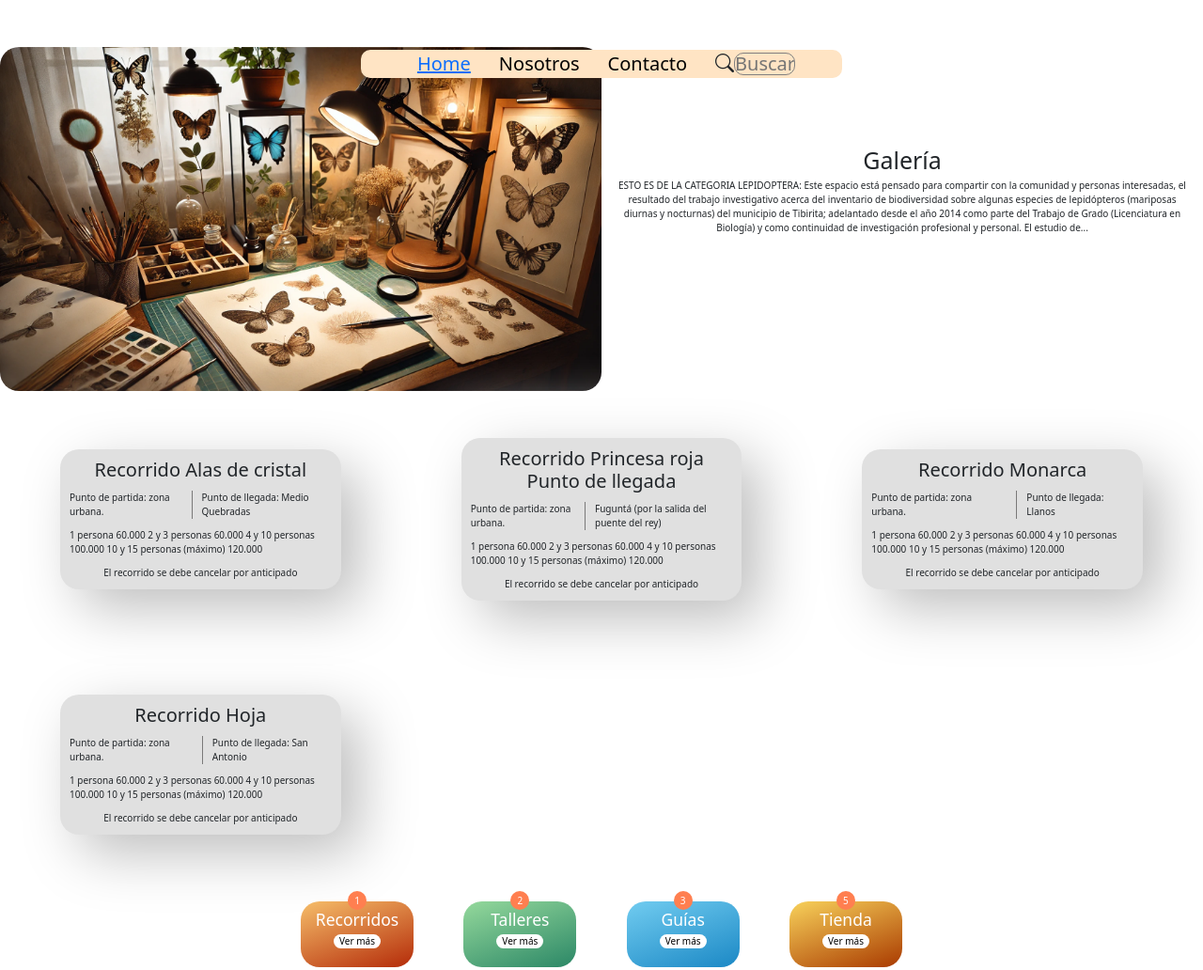
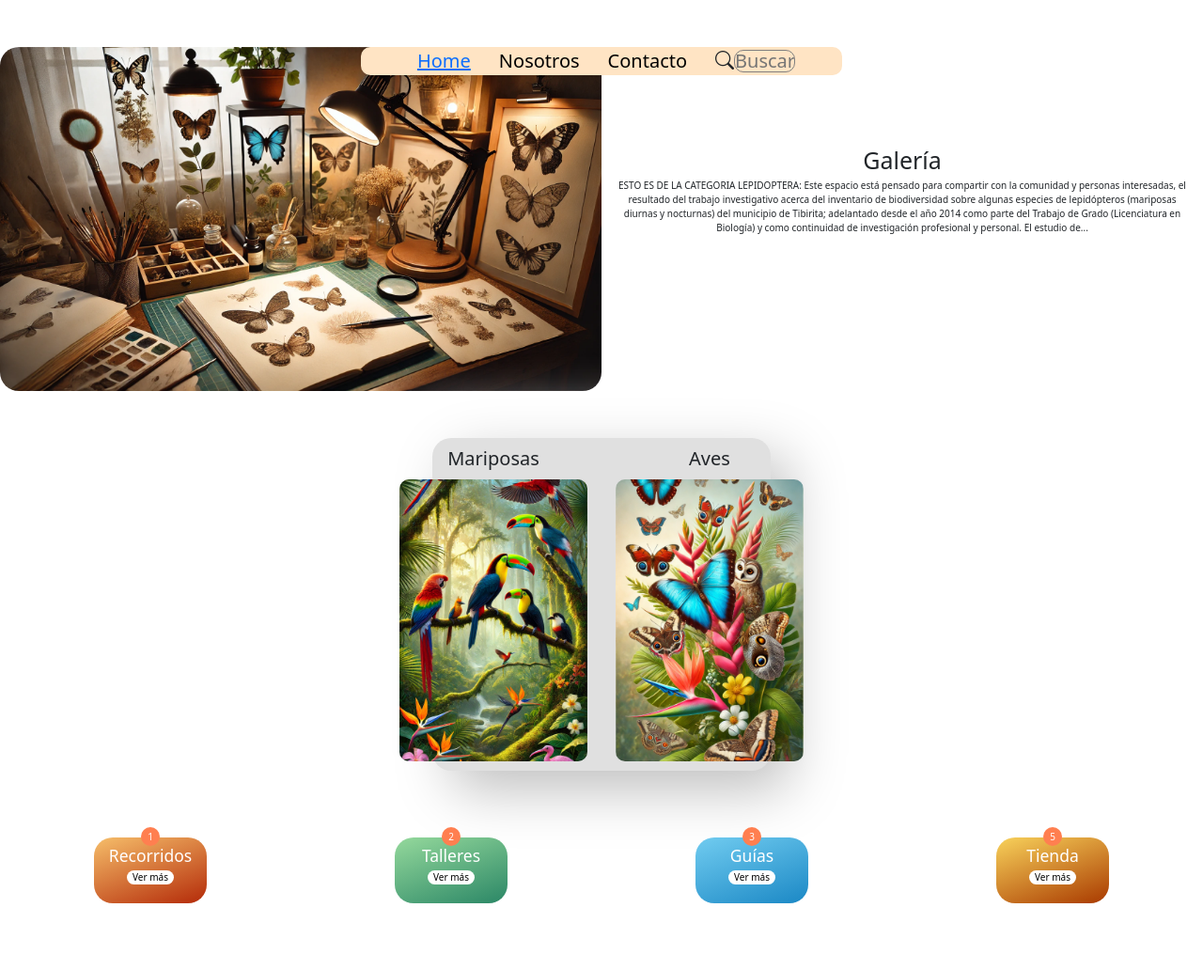
Before and after one commit to biocunboya/biocunboya.github.io, a plain HTML site: page pages/galeria.html in a window 1280 px wide. Shown: the whole page at 94% size. After the commit the page ends 991 px from the top, so only its background shows below. Drawn offline with nearby package versions, Linux system fonts and the light colour scheme; a web font is replaced by a local one.

Commit message:
check point

```diff
--- a/pages/galeria.html
+++ b/pages/galeria.html
@@ -40,53 +40,37 @@
 			</div>
 		</div>
 
-		 <div class="d-grid card-white" style=" ">
-			<div class="card-recorridos">
-				<h2>Recorrido Alas de cristal</h2>
-				<div>
-					<p>Punto de partida: zona urbana.</p>
-					<p>Punto de llegada: Medio Quebradas</p>
+		<div class="card-white" style=" ">
+
+			<div class="card-recorridos d-grid gap-5" style="width: 80%;">
+				<div class="d-flex" style="flex-direction: column;">
+					<h2>Mariposas</h2>
+					<div class="card-container">
+						<div class="card-galeria">
+							<div class="card-face card-face-aves front">
+								<!-- <img src="../imgs/aves.png" alt="" style="width: 100%;"> -->
 							</div>
-				<p> 1 persona 60.000 2 y 3 personas 60.000 4 y 10 personas 100.000 10 y 15 personas (máximo) 120.000
-				</p>
-				<span>El recorrido se debe cancelar por anticipado</span>
+							<div class="card-face back">Atrás</div>
+						</div>
+					</div>
 				</div>
 
-			<div class="card-recorridos">
-				<h2>Recorrido Princesa roja Punto de llegada</h2>
-				<div>
-					<p>Punto de partida: zona urbana.</p>
-					<p>Fuguntá (por la salida del puente del rey)</p>
+				<div class="d-flex" style="flex-direction: column;">
+					<h2>Aves</h2>
+					<div class="card-container">
+						<div class="card-galeria">
+							<div class="card-face card-face-mariposas front">
+								<!-- <img src="../imgs/aves.png" alt="" style="width: 100%;"> -->
 							</div>
-				<p> 1 persona 60.000 2 y 3 personas 60.000 4 y 10 personas 100.000 10 y 15 personas (máximo) 120.000
-				</p>
-				<span>El recorrido se debe cancelar por anticipado</span>
+							<div class="card-face back">Atrás</div>
+						</div>
+					</div>
+				</div>
 			</div>
 
-			<div class="card-recorridos">
-				<h2>Recorrido Monarca</h2>
-				<div>
-					<p>Punto de partida: zona urbana.</p>
-					<p>Punto de llegada: Llanos</p>
-				</div>
-				<p> 1 persona 60.000 2 y 3 personas 60.000 4 y 10 personas 100.000 10 y 15 personas (máximo) 120.000
-				</p>
-				<span>El recorrido se debe cancelar por anticipado</span>
-			</div>
-
-			<div class="card-recorridos">
-				<h2>Recorrido Hoja</h2>
-				<div>
-					<p>Punto de partida: zona urbana.</p>
-					<p>Punto de llegada: San Antonio</p>
-				</div>
-				<p> 1 persona 60.000 2 y 3 personas 60.000 4 y 10 personas 100.000 10 y 15 personas (máximo) 120.000
-				</p>
-				<span>El recorrido se debe cancelar por anticipado</span>
-			</div>
 		</div>
 		<hr>
-		<div class="d-flex justify-content-between w-50 mb-5" >
+		<div class="d-flex justify-content-around w-100 mb-5">
 			<div class="card card-1" style="padding-top: 2rem;height: 7rem;">
 				<div class="card-num">1</div>
 				<h3>Recorridos</h3>
--- a/styles.css
+++ b/styles.css
@@ -245,6 +245,70 @@ nav:hover {
 	place-items: center;
 }
 
+.container-guias{
+	width: 50%;
+}
+.container-guias a{
+	border-radius: 10px;
+}
+
+.card-container {
+	width: 200px;
+	height: 300px;
+	perspective: 1000px; /* Da el efecto 3D */
+}
+
+.card-galeria {
+	width: 100%;
+	height: 100%;
+	position: relative;
+	transform-style: preserve-3d;
+	transition: transform 0.6s;
+}
+
+.card-container:hover .card-galeria {
+	transform: rotateY(180deg);
+}
+
+.card-face {
+	width: 100%;
+	height: 100%;
+	position: absolute;
+	backface-visibility: hidden;
+	display: flex;
+	justify-content: center;
+	align-items: center;
+	font-size: 20px;
+	font-weight: bold;
+	color: white;
+	border-radius: 10px;
+}
+
+.front {
+	background: #3498db;
+}
+
+.back {
+	background: #e74c3c;
+	transform: rotateY(180deg);
+}
+
+.card-recorridos {
+	grid-template-columns: 1fr;
+}
+.card-face-aves {
+  background-image: url('./imgs/aves.png');
+  background-size: cover; /* La imagen cubre completamente el div */
+    background-position: center; /* Centra la imagen */
+    background-repeat: no-repeat;
+}
+.card-face-mariposas {
+  background-image: url('./imgs/maris.png');
+  background-size: cover; /* La imagen cubre completamente el div */
+    background-position: center; /* Centra la imagen */
+    background-repeat: no-repeat;
+}
+
 @media (min-width: 320px) {
 	.contenedor2 {
 		grid-template-columns: 1fr;
@@ -292,6 +356,9 @@ nav:hover {
 	}
 	nav {
 		width: 70%;
+	}
+	.card-recorridos {
+		grid-template-columns: 1fr 1fr;
 	}
 }
 
```
Also changed, not shown: pages/guias.html (+16 -8 lines), pages/recorridos.html (+1 -1 lines), pages/talleres.html (+1 -1 lines), pages/tienda.html (+1 -1 lines), imgs/aves.png (added), imgs/maris.png (added). Lines whose indentation alone changed are shown as unchanged.
